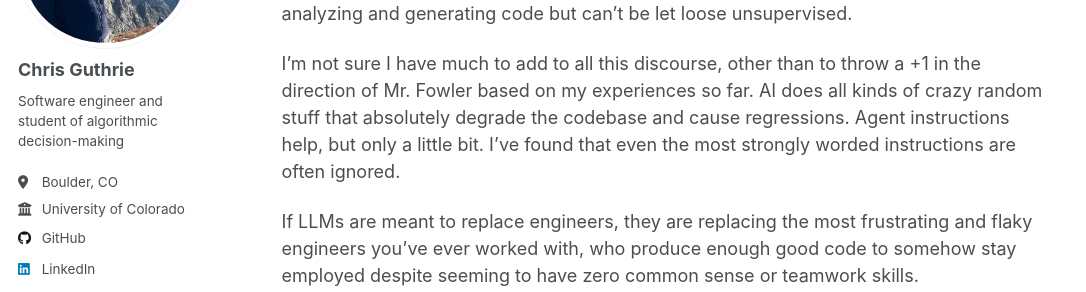
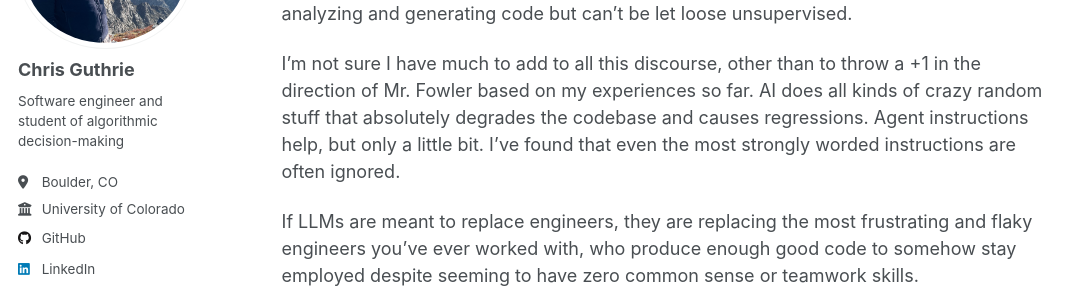
Before and after one commit to guthriec/chriswguthrie, a Jekyll site: the page built from _posts/2025-12-30-still-need-swes.md, in a window 1280 px wide and 900 px high, scrolled down 646 px. Shown: the part 207-499 px from the top of the window, without its empty margins (0-1086 px from the left). Built offline with Jekyll 4.4.1, drawn with Linux system fonts in a browser that asks for light colours; a script that is not in the unit is left out.

Commit message:
Fix tense mismatch

```diff
--- a/_posts/2025-12-30-still-need-swes.md
+++ b/_posts/2025-12-30-still-need-swes.md
@@ -18,7 +18,7 @@ I feel like I've seen a lot of takes in the past day or two expressing nearly th
 
 On the front page of Hacker News alone, at this moment, there's a [blog post](https://news.ycombinator.com/item?id=46424233) which argues that AI is doomed because it can't really "think", and [another](https://news.ycombinator.com/item?id=46424200) which fully embraces AI but argues that traditional software engineering practices make it so you can run AI with almost no supervision. A couple days ago I saw on HN a [post](https://rishi.monster/posts/time-intelligence-economy-part-1-the-ai-noise/) which argued for the inevitability of slop and lack of rigor, and that we must "romanticize" this. Today, my Google Discover feed recommended me [a post summarizing an interview](https://thenewstack.io/martin-fowler-on-preparing-for-ais-nondeterministic-computing/) with Martin Fowler, which takes the middle ground and argues that AI is highly useful for both analyzing and generating code but can't be let loose unsupervised.
 
-I'm not sure I have much to add to all this discourse, other than to throw a +1 in the direction of Mr. Fowler based on my experiences so far. AI does all kinds of crazy random stuff that absolutely degrade the codebase and cause regressions. Agent instructions help, but only a little bit. I've found that even the most strongly worded instructions are often ignored.
+I'm not sure I have much to add to all this discourse, other than to throw a +1 in the direction of Mr. Fowler based on my experiences so far. AI does all kinds of crazy random stuff that absolutely degrades the codebase and causes regressions. Agent instructions help, but only a little bit. I've found that even the most strongly worded instructions are often ignored.
 
 If LLMs are meant to replace engineers, they are replacing the most frustrating and flaky engineers you've ever worked with, who produce enough good code to somehow stay employed despite seeming to have zero common sense or teamwork skills.
 
```
